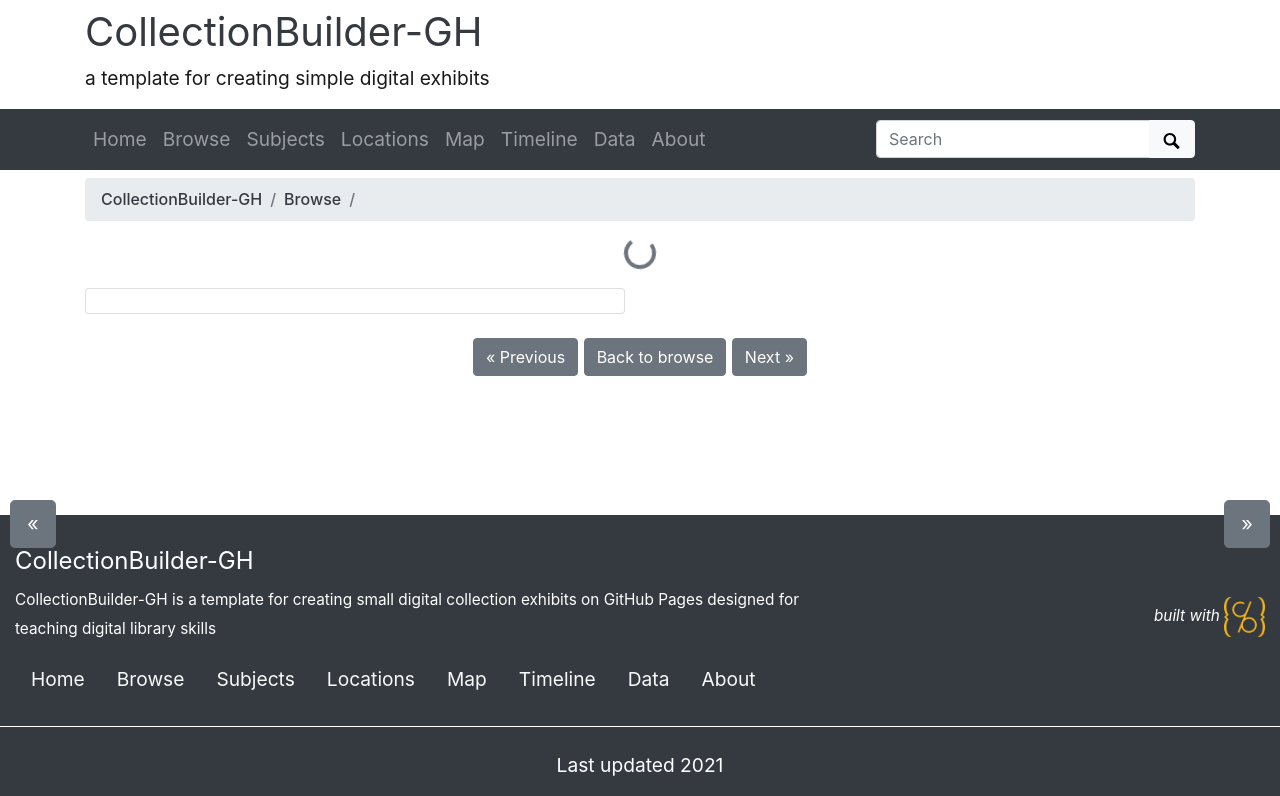
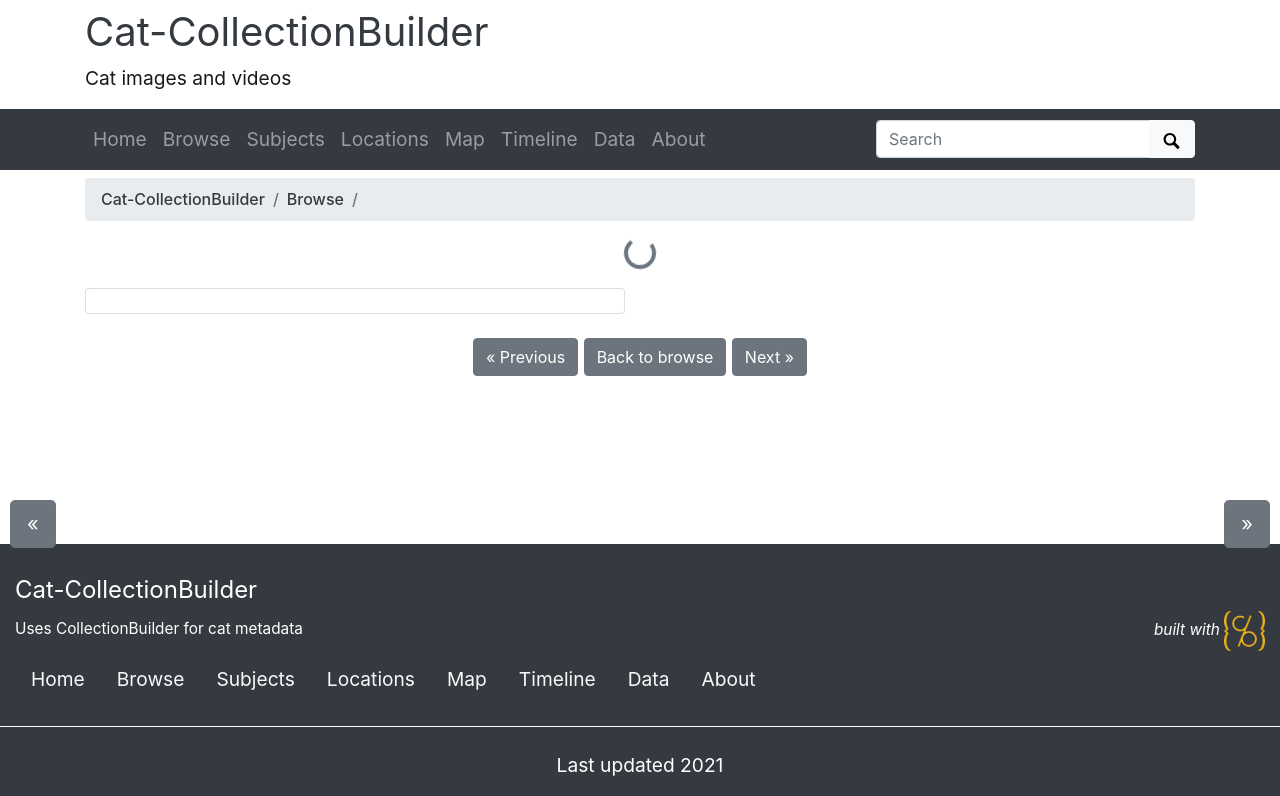
Before and after one commit to jiinjeong/cat-collectionbuilder, a Jekyll site: the page built from pages/item.md, in a window 1280 px wide, cut to the strip 0-796 px from the top of the page. Built offline with Jekyll 4.4.1, drawn with Linux system fonts in a browser that asks for light colours.

Commit message:
Update _config.yml

```diff
--- a/_config.yml
+++ b/_config.yml
@@ -9,31 +9,31 @@
 #
 # url is site domain, full URL to the production location of your collection
 # on GitHub Pages follows the pattern username.github.io
-#url: https://collectionbuilder.github.io
+url: https://jiinjeong.github.io/cat-collectionbuilder/
 # baseurl is path to location on the domain if necessary e.g. /digital/hjccc
 # on GitHub Pages it is your github repository's name prefixed with a /
-#baseurl: /collectionbuilder-gh
+baseurl: /cat-collectionbuilder
 # location of code, the full url to your github repository
-source-code: https://github.com/CollectionBuilder/collectionbuilder-gh
+source-code: https://github.com/jiinjeong/cat-collectionbuilder
 
 ##########
 # SITE SETTINGS
 #
 # title of site appears in banner
-title: CollectionBuilder-GH
+title: Cat-CollectionBuilder
 # tagline, a short phrase that will appear throughout the site in the top banner
-tagline: a template for creating simple digital exhibits
+tagline: Cat images and videos
 # description appears in meta tags and other locations
 # this description might appear in search result lists, keep around 160 characters max
-description: "CollectionBuilder-GH is a template for creating small digital collection exhibits on GitHub Pages designed for teaching digital library skills"
+description: "Uses CollectionBuilder for cat metadata"
 # creator of the digital collection, to appear in meta tags; we typically use our GitHub usernames but feel free to just use your name
-author: CollectionBuilder
+author: NachoMom
 
 ##########
 # COLLECTION SETTINGS
 #
 # choose metadata: this is the name of the csv file in your _data directory that describes the objects in your collection
-metadata: demo-metadata
+metadata: cat_demo
 
 ##########
 # GOOGLE SERVICES [optional!]
```
